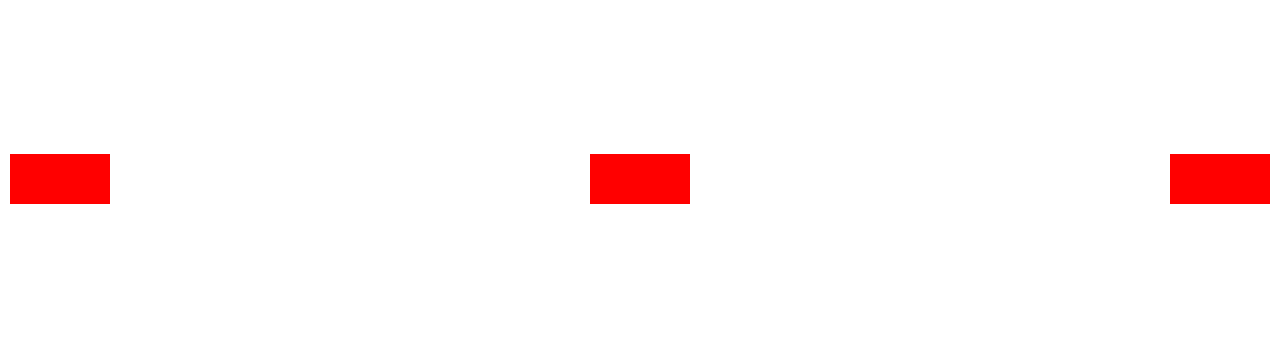
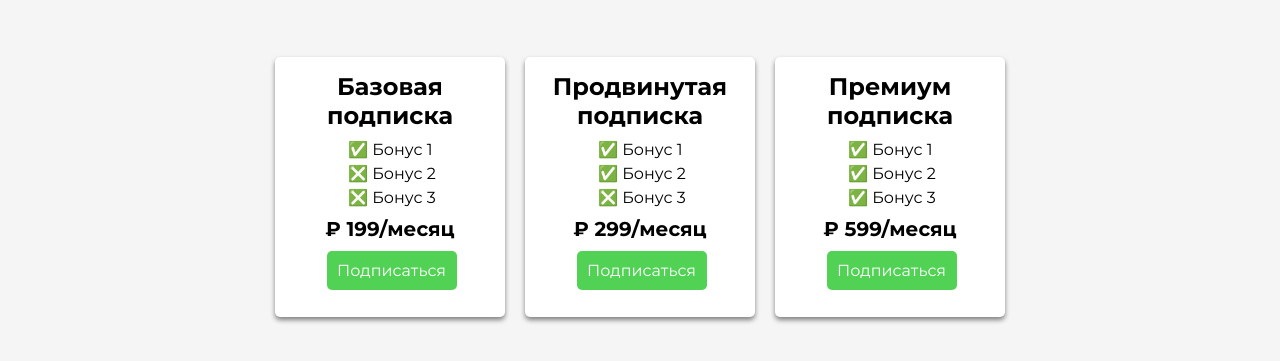
Before and after one commit to haamukoneessa/css-training, a plain HTML site: page index.html in a window 1280 px wide. Shown: the part 221-582 px from the top of the page. Drawn offline with Linux system fonts and the light colour scheme.

Commit message:
exercise 7.81

```diff
--- a/index.html
+++ b/index.html
@@ -4,29 +4,132 @@
 <head>
     <meta charset="UTF-8">
     <meta name="viewport" content="width=device-width, initial-scale=1.0">
-    <title>Flexbox свойства</title>
+    <link rel="stylesheet" href="https://fonts.googleapis.com/css2?family=Montserrat:wght@400;500;600;700&display=swap">
+    <link rel="stylesheet" href="https://fonts.googleapis.com/css2?family=Roboto+Mono&display=swap">
+    <title>Подписка на закрытый канал</title>
+
+    <!-- 😉 Помните, что ваше решение такое же хорошее, как и моё, до тех пор, пока оно вам нравится -->
+
+    <!-- Стили для элементов страницы -->
     <style>
         body {
-            margin: 0;
+            /* Используется шрифт Montserrat для текста внутри body */
+            font-family: 'Montserrat', sans-serif;
             display: flex;
-            justify-content: space-between;
+            height: 100vh;
             align-items: center;
-            height: 100vh;
+            background-color: whitesmoke;
+            justify-content: center;
         }
 
-        .box {
+        .card {
+            /* Цвет фона карточки */
             margin: 10px;
-            width: 100px;
-            height: 50px;
-            background-color: red;
+            padding: 10px;
+            background-color: #fff;
+            width: 210px;
+            height: 240px;
+            border-radius: 5px;
+            box-shadow: 0px 3px 5px gray;
+        }
+
+        .card h2 {
+            /* Внутренний отступ для заголовка h2 */
+            margin: 5px;
+            text-align: center;
+        }
+
+
+        .price {
+            /* Размер шрифта цены */
+            font-size: 20px;
+            /* Жирное начертание для цены */
+            font-weight: bold;
+            text-align: center;
+            margin-bottom: 10px;
+        }
+
+
+        .button {
+            /* Цвет фона кнопки */
+            background-color: #51d255;
+            color: white;
+            text-decoration: none;
+            padding: 10px;
+            border-radius: 5px;
+            display: block;
+            width: 110px;
+            cursor: pointer;
+            position: relative;
+            left: 20%;
+        }
+
+        .button:hover {
+            /* Изменение цвета фона кнопки при наведении */
+            background-color: #37873b;
+            box-shadow: 0px 1px 3px gray;
+        }
+
+        ul {
+            /* Удаление маркеров списка */
+            list-style: none;
+            padding-left: 30%;
+            margin: 10px 0 10px 0;
+        }
+
+        li {
+            /* Внешний отступ элементов списка */
+            margin: 5px 0;
+        }
+
+        @media (max-width: 768px) {
+            body {
+                /* Изменение направления отображения элементов при ширине экрана до 768px */
+                flex-direction: column;
+                /* Выравнивание элементов по центру при изменении направления */
+                align-items: center;
+                justify-content: center;
+                height: auto;
+            }
         }
     </style>
 </head>
 
 <body>
-    <div class="box box1"></div>
-    <div class="box box2"></div>
-    <div class="box box3"></div>
+
+    <div class="card">
+        <h2>Базовая подписка</h2>
+        <ul>
+            <li>✅ Бонус 1</li>
+            <li>❎ Бонус 2</li>
+            <li>❎ Бонус 3</li>
+        </ul>
+        <div class="price">&#8381; 199/месяц</div>
+        <a href="#" class="button">Подписаться</a>
+    </div>
+
+    <div class="card">
+        <h2>Продвинутая подписка</h2>
+        <ul>
+            <li>✅ Бонус 1</li>
+            <li>✅ Бонус 2</li>
+            <li>❎ Бонус 3</li>
+        </ul>
+        <div class="price">&#8381; 299/месяц</div>
+        <a href="#" class="button">Подписаться</a>
+    </div>
+
+    <div class="card">
+        <h2>Премиум подписка</h2>
+        <ul>
+            <li>✅ Бонус 1</li>
+            <li>✅ Бонус 2</li>
+            <li>✅ Бонус 3</li>
+        </ul>
+        <div class="price">&#8381; 599/месяц</div>
+        <a href="#" class="button">Подписаться</a>
+    </div>
+
 </body>
 
 </html>
```
